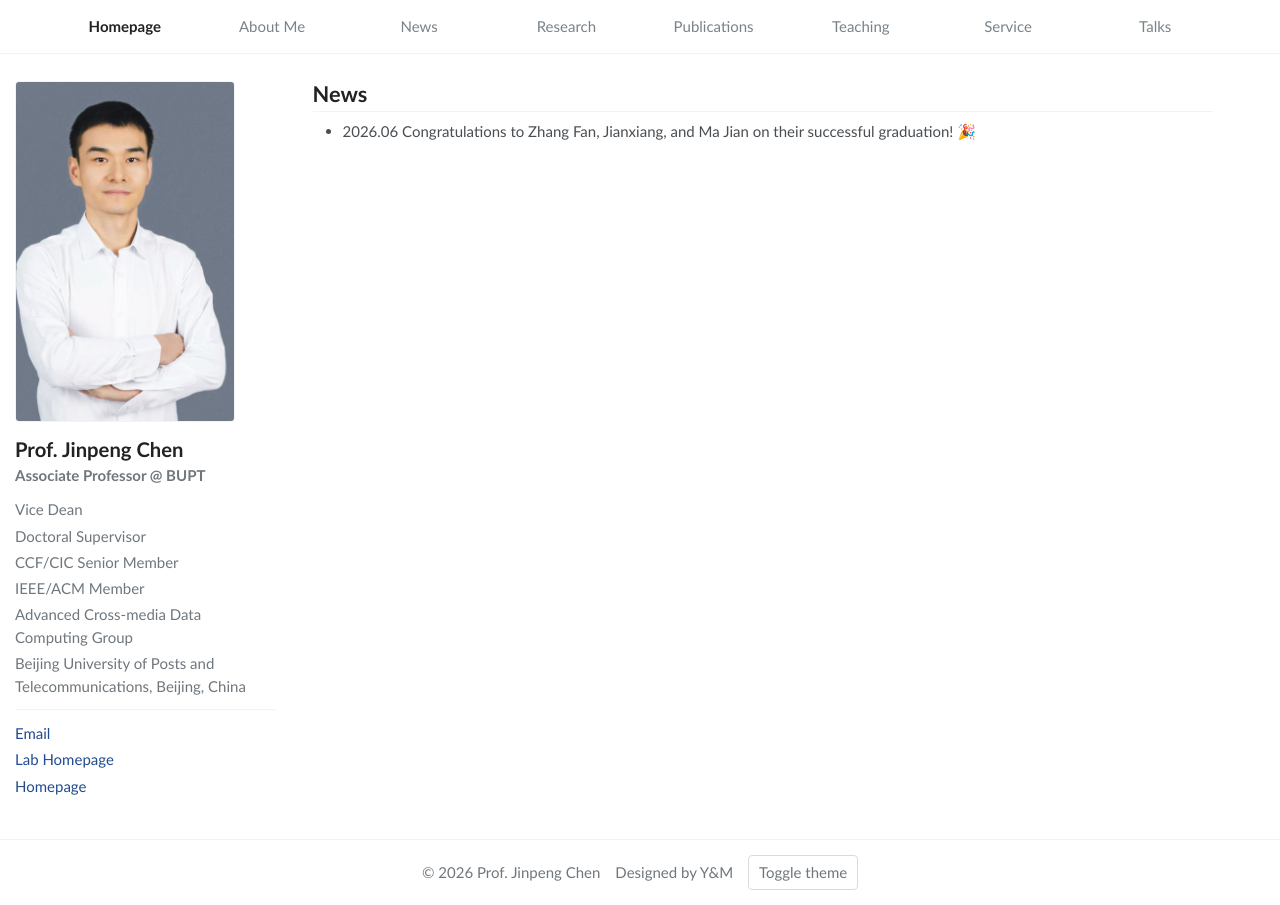
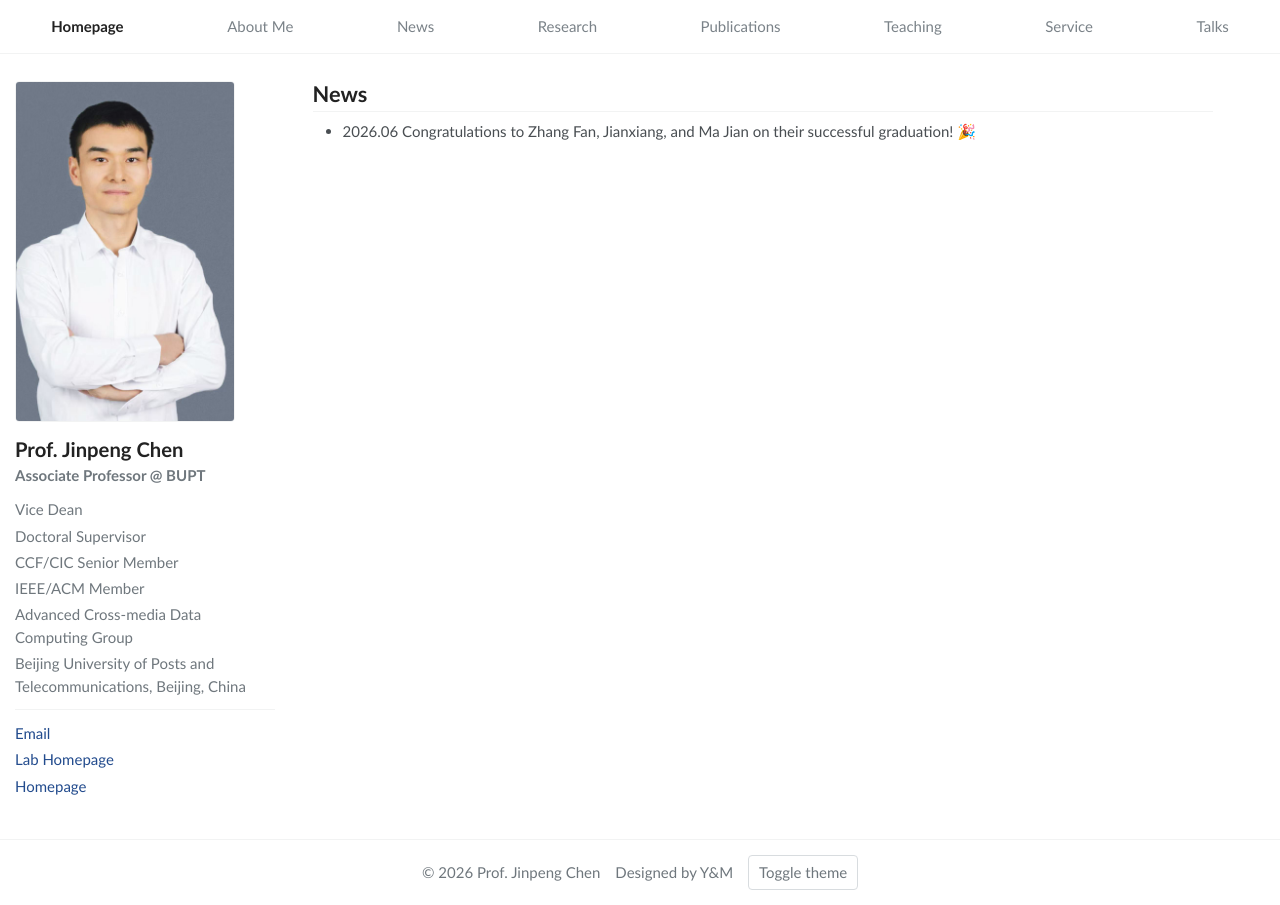
Before and after one commit to acdc-lab/jpchen, a Jekyll site: the page built from news.markdown, in a window 1280 px wide. Built offline with Jekyll 4.4.1, drawn with Linux system fonts in a browser that asks for light colours.

Commit message:
Switch nav from grid to flex for true single-line layout
Co-Authored-By: Claude Fable 5 <noreply@anthropic.com>

```diff
--- a/assets/css/main.css
+++ b/assets/css/main.css
@@ -74,10 +74,10 @@ th,td{padding:.55em;border-bottom:1px solid var(--rule);text-align:left;vertical
   padding:.5em clamp(1.5em,4vw,4em);
 }
 .greedy-nav .visible-links{
-  display:grid;
-  grid-template-columns:repeat(8,minmax(0,1fr));
+  display:flex;
+  flex-wrap:nowrap;
+  justify-content:space-between;
   align-items:center;
-  gap:0;
   margin:0;
   padding:0;
   list-style:none;
```
